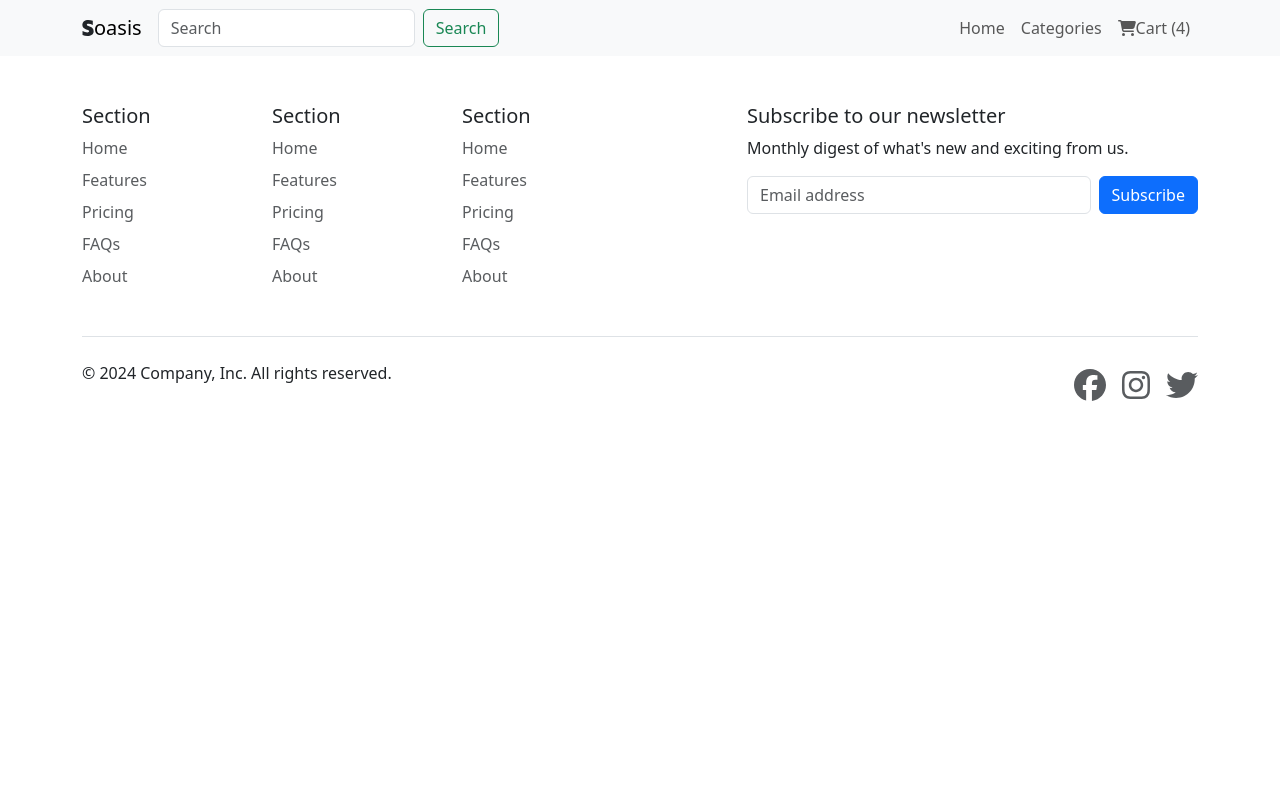
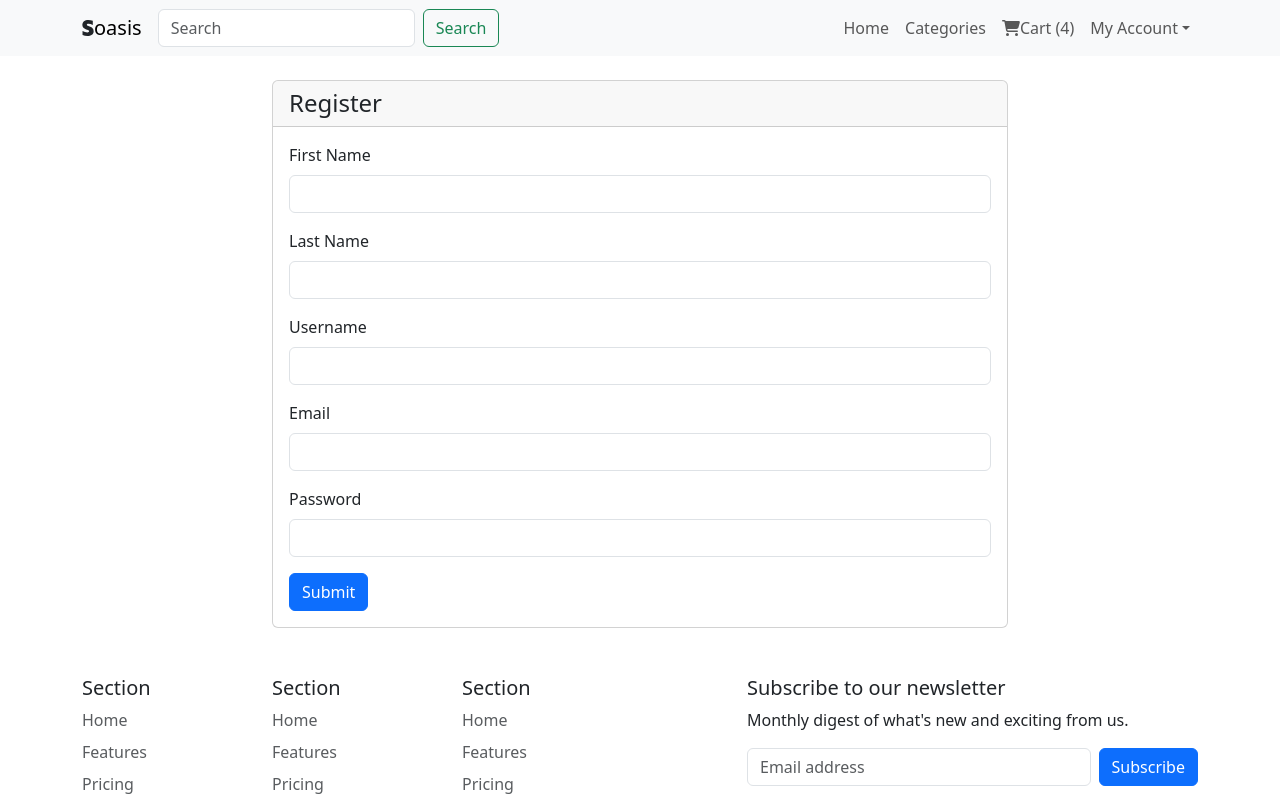
Before and after one commit to FuuToru/Ecommerce, a React (Create React App) app in the folder src/frontend/: page /customer/register in a window 1280 px wide. Shown: the top 800 px of the page. Built offline with nearby package versions, Linux system fonts and the light colour scheme.

Commit message:
add: login/register page

```diff
--- a/src/frontend/src/App.js
+++ b/src/frontend/src/App.js
@@ -12,6 +12,8 @@
 import AllProducts from './components/AllProducts';
 import ProductDetail from './components/ProductDetail';
 import Checkout from './components/Checkout';
+import Register from './components/Customer/Register';
+import Login from './components/Customer/Login';
 
 
 function App() {
@@ -25,6 +27,8 @@
         <Route path='/products' element={<AllProducts/>}/>
         <Route path='/product/:product_slug/:product_id' element ={<ProductDetail/>}/>
         <Route path='/checkout' element={<Checkout/>}></Route>
+        <Route path='/customer/register' element={<Register/>}></Route>
+        <Route path='/customer/login' element={<Login/>}></Route>
 
       </Routes>
       <Footer/>
--- /dev/null
+++ b/src/frontend/src/components/Customer/Login.js
@@ -0,0 +1,40 @@
+//Packages
+import { Link } from 'react-router-dom';
+//Assets
+import logo from '../../logo.svg';
+import ProductDetail from '../ProductDetail';
+function Login(props){
+    return(
+        <div className='container mt-4'>
+            <div className='row'>
+                <div className='col-md-8 col-12 offset-2'>
+                    <div className='card'>
+                        <h4 className='card-header'>Login</h4>
+                        <div className='card-body'>
+                    <form>
+
+                    <div className="mb-3">
+                        <label for="username" className="form-label">Username</label>
+                        <input type="text" className="form-control" id="username" />
+                    </div>
+                    <div className="mb-3">
+                        <label for="pwd" className="form-label">Password</label>
+                        <input type="password" className="form-control" id="pwd" />
+                    </div>
+                    <button type="submit" className="btn btn-primary">Submit</button>
+                    </form>
+
+                        </div>
+                    </div>
+
+
+                </div>
+
+            </div>
+        </div>
+
+
+    );
+}
+
+export default Login;
--- /dev/null
+++ b/src/frontend/src/components/Customer/Register.js
@@ -0,0 +1,52 @@
+//Packages
+import { Link } from 'react-router-dom';
+//Assets
+import logo from '../../logo.svg';
+import ProductDetail from '../ProductDetail';
+function Register(props){
+    return(
+        <div className='container mt-4'>
+            <div className='row'>
+                <div className='col-md-8 col-12 offset-2'>
+                    <div className='card'>
+                        <h4 className='card-header'>Register</h4>
+                        <div className='card-body'>
+                    <form>
+                    <div className="mb-3">
+                        <label for="firstName" className="form-label">First Name</label>
+                        <input type="text" className="form-control" id="firstName" />
+                    </div>
+                    <div className="mb-3">
+                        <label for="lastName" className="form-label">Last Name</label>
+                        <input type="text" className="form-control" id="lastName" />
+                    </div>
+
+                    <div className="mb-3">
+                        <label for="username" className="form-label">Username</label>
+                        <input type="text" className="form-control" id="username" />
+                    </div>
+                    <div className="mb-3">
+                        <label for="email" className="form-label">Email</label>
+                        <input type="email" className="form-control" id="email" />
+                    </div>
+                    <div className="mb-3">
+                        <label for="pwd" className="form-label">Password</label>
+                        <input type="password" className="form-control" id="pwd" />
+                    </div>
+                    <button type="submit" className="btn btn-primary">Submit</button>
+                    </form>
+
+                        </div>
+                    </div>
+
+
+                </div>
+
+            </div>
+        </div>
+
+
+    );
+}
+
+export default Register;
--- a/src/frontend/src/components/Header.js
+++ b/src/frontend/src/components/Header.js
@@ -7,7 +7,7 @@
             <span className="navbar-toggler-icon"></span>
           </button>
           <div className="collapse navbar-collapse" id="navbarTogglerDemo01">
-            <i class="fa-brands fa-stripe-s ma-5"></i>
+            <i className="fa-brands fa-stripe-s ma-5"></i>
             <Link className="navbar-brand" to="/">oasis</Link>
             <form className="d-flex" role="search">
               <input className="form-control me-2" type="search" placeholder="Search" aria-label="Search"/>
@@ -21,8 +21,20 @@
                 <Link className="nav-link" href="#" to="/categories">Categories</Link>
               </li>
               <li className="nav-item">
-                <Link className="nav-link" href="#" to="/checkout"> <i class="fa-solid fa-cart-shopping"></i>Cart (4)</Link>
+                <Link className="nav-link" href="#" to="/checkout"> <i className="fa-solid fa-cart-shopping"></i>Cart (4)</Link>
               </li>
+              <li className="nav-item dropdown">
+                <a className="nav-link dropdown-toggle" href="#" role="button" data-bs-toggle="dropdown" aria-expanded="false">
+                  My Account
+                </a>
+                <ul className="dropdown-menu">
+                  <li><Link className="dropdown-item" to="/customer/register">Register</Link></li>
+                  <li><Link className="dropdown-item" to="/customer/login">Login</Link></li>
+                  <li><hr className="dropdown-divider"/></li>
+                  <li><a className="dropdown-item" href="#">Dashboard</a></li>
+                </ul>
+        </li>
+
             </ul>
           </div>
         </div>
```
